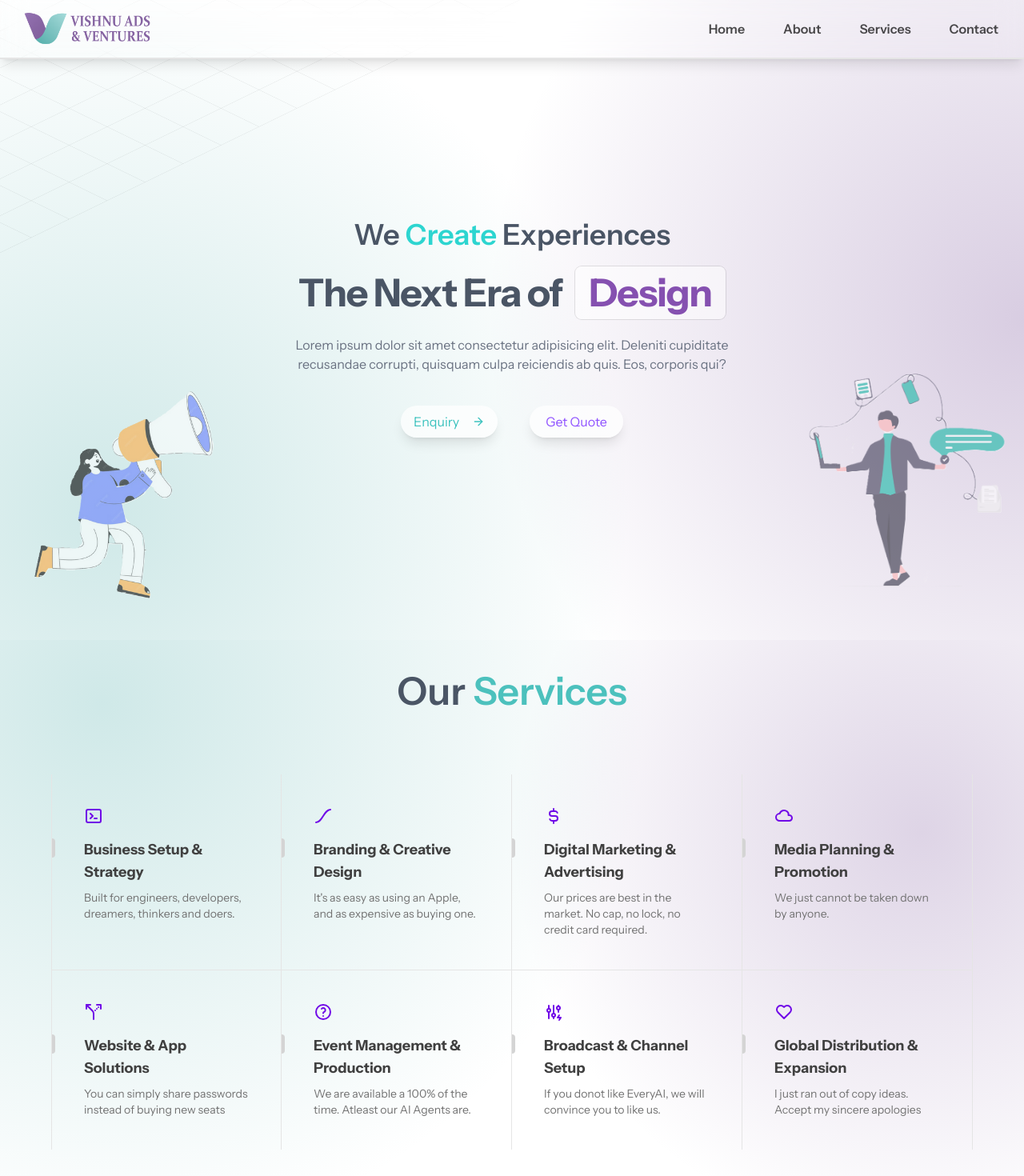
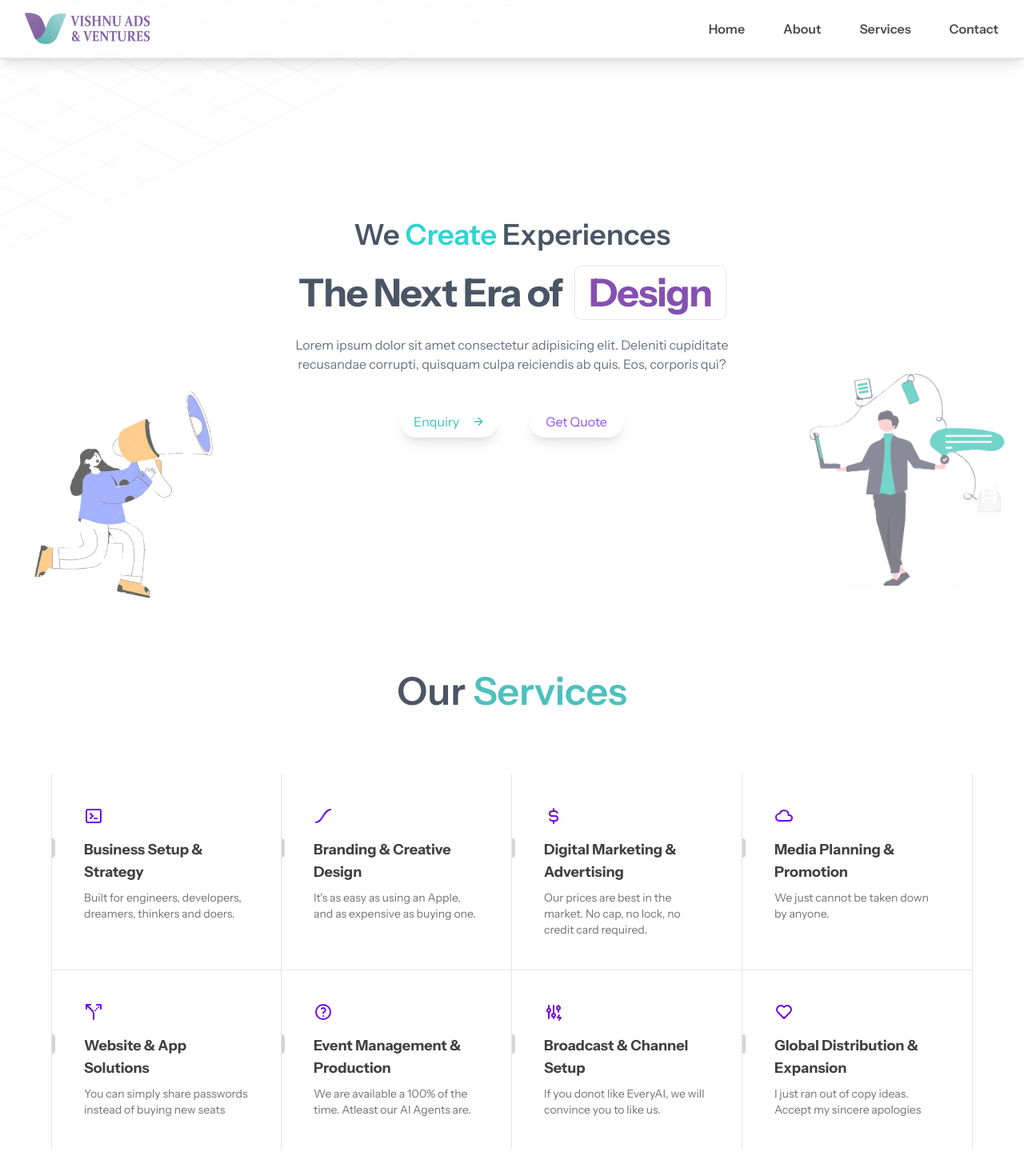
Before and after one commit to Ezhil53/Vishnu-Ads, a React (Vite) app: page / in a window 1280 px wide. Shown: the top 1470 px of the page at 80% size. Built offline with nearby package versions, Linux system fonts and the light colour scheme.

Commit message:
bg changed

```diff
--- a/src/index.css
+++ b/src/index.css
@@ -126,12 +126,13 @@
   }
 }
 
-#hero{
-   background: radial-gradient(circle at 10% 80%, #70BCBA -100%, transparent 50%), radial-gradient(circle at 100% 50%, #8B69A7 -100%, transparent 50%);
+.hero{
+   background: radial-gradient(circle at 10% 70%, #70BCBA -10%, transparent 90%), radial-gradient(circle at 100% 50%, #8B69A7 -30%, transparent 30%);
+
 }
- .services{
+ /* .services{
      background: radial-gradient(circle at 10% 10%, #70BCBA -100%, transparent 50%), radial-gradient(circle at 90% 30%, #8B69A7 -100%, transparent 40%);
-}
+} */
 
 footer{
   background: radial-gradient(circle at 10% 10%, #70BCBA -100%, transparent 50%), radial-gradient(circle at 90% 30%, #8B69A7 -100%, transparent 40%);
```
